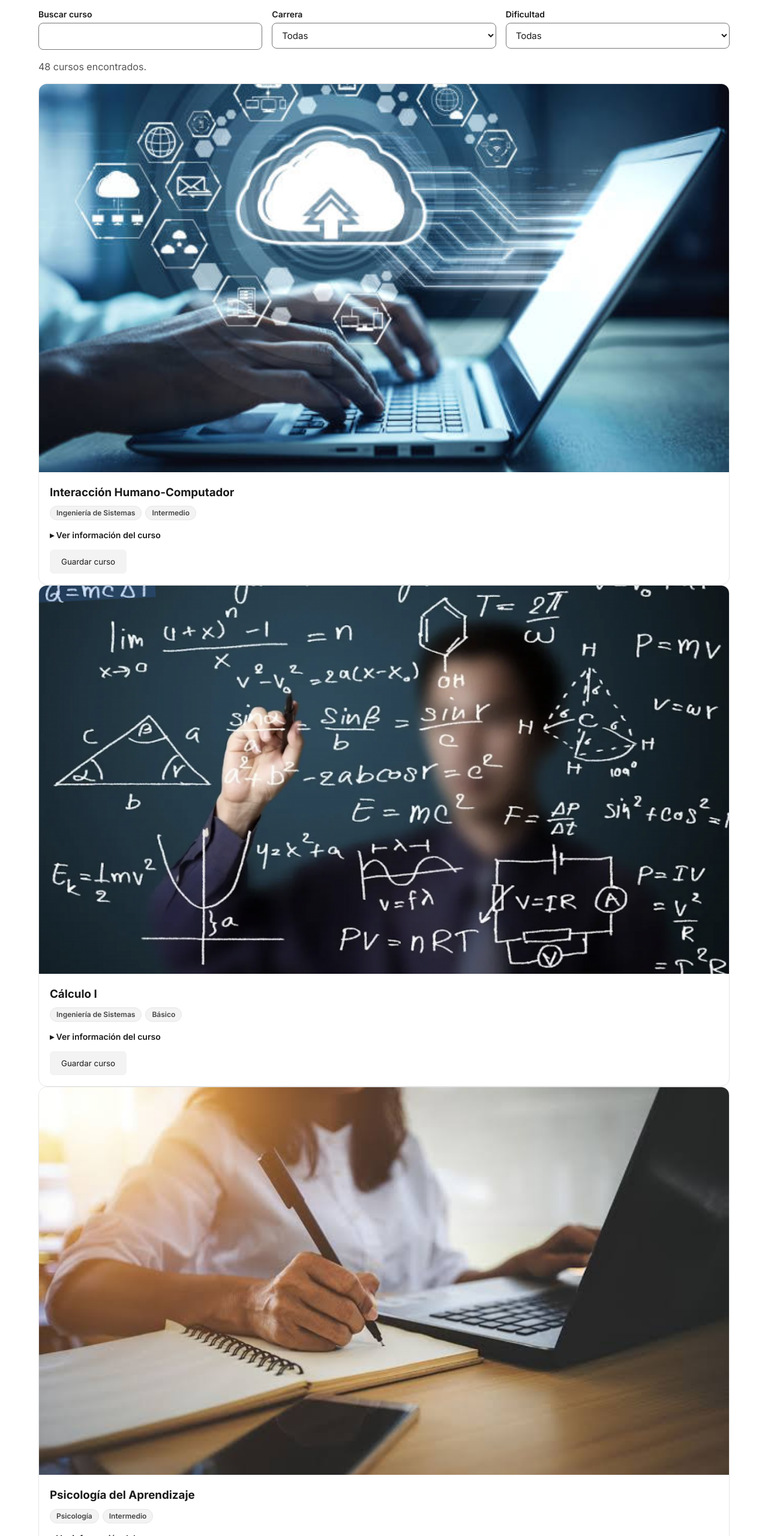
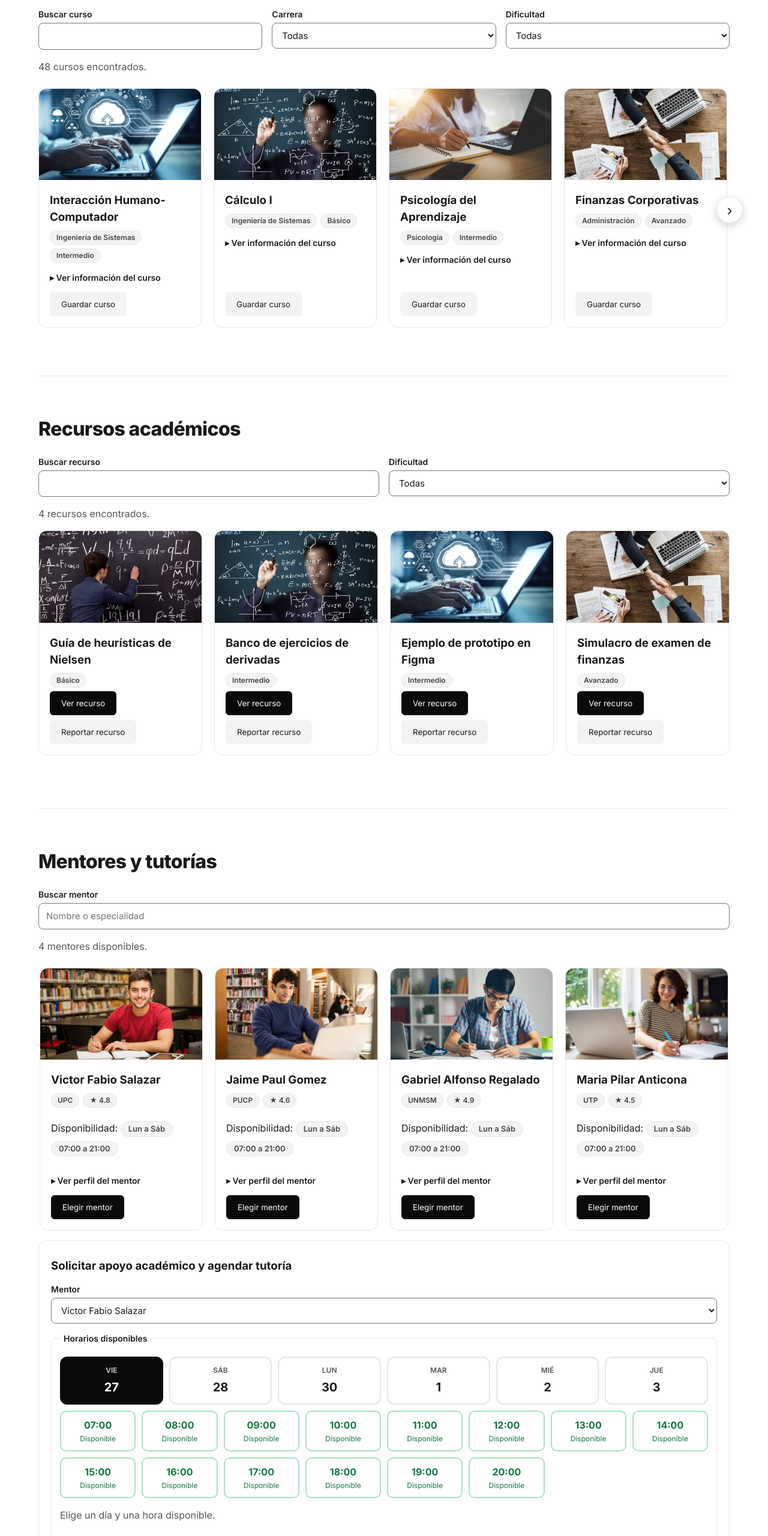
Before and after one commit to bryanalvarado-dev/EduBridge-web, a plain HTML site: page index.html in a window 1280 px wide. Shown: the part 1640-4200 px from the top of the page at 60% size. Drawn offline with Linux system fonts and the light colour scheme.

Commit message:
Update styles.css

```diff
--- a/styles.css
+++ b/styles.css
@@ -456,7 +456,7 @@ summary {
 }
 
 /* ===== RESPONSIVE Y ACCESIBILIDAD ===== */
-@media(max-width:1020px) {
+@media(max-width:1120px) {
   .burger {
     display: block;
   }
@@ -924,3 +924,203 @@ summary {
   margin: 12px 0;
   border-radius: var(--radius);
 }
+
+/* ===== SER MENTOR ===== */
+#mf {
+  max-width: 560px;
+  margin-top: 16px;
+}
+form fieldset {
+  margin: 14px 0 0;
+  padding: 10px 14px 14px;
+  border: 1px solid var(--line);
+  border-radius: 8px;
+}
+form legend {
+  padding: 0 6px;
+  font-size: 14px;
+  font-weight: 600;
+}
+#mpan {
+  margin-top: 24px;
+}
+#mpan h4 {
+  margin: 16px 0 6px;
+}
+#mpan .btn {
+  margin-right: 8px;
+}
+
+/* ===== AGENDA DE HORARIOS (días y horas) ===== */
+.days {
+  display: grid;
+  grid-template-columns: repeat(6, 1fr);
+  gap: 10px;
+  margin: 10px 0;
+}
+.day {
+  display: flex;
+  flex-direction: column;
+  align-items: center;
+  gap: 4px;
+  padding: 12px 6px;
+  font: inherit;
+  color: var(--ink);
+  background: #fff;
+  border: 2px solid var(--line);
+  border-radius: 12px;
+  cursor: pointer;
+}
+.day span {
+  font-size: 12px;
+  font-weight: 600;
+  color: var(--muted);
+}
+.day b {
+  font-size: 20px;
+}
+.day.on {
+  color: #fff;
+  background: var(--black);
+  border-color: var(--black);
+}
+.day.on span {
+  color: #d0d0d0;
+}
+.slots {
+  display: grid;
+  grid-template-columns: repeat(auto-fill, minmax(120px, 1fr));
+  gap: 10px;
+}
+.slot {
+  display: flex;
+  flex-direction: column;
+  align-items: center;
+  gap: 2px;
+  padding: 10px 6px;
+  font: inherit;
+  border: 2px solid;
+  border-radius: 10px;
+  cursor: pointer;
+}
+.slot b {
+  font-size: 16px;
+}
+.slot span {
+  font-size: 12px;
+}
+.slot.ok {
+  color: #0f7a40;
+  background: #fff;
+  border-color: #a7e3c0;
+}
+.slot.sel {
+  color: #0b5f31;
+  background: #e9f9f0;
+  border-color: #0f7a40;
+}
+.slot.res {
+  color: var(--err);
+  background: #fdeceb;
+  border-color: #f3c0bc;
+}
+.slot.off {
+  color: #6b6b6b;
+  background: #f3f3f3;
+  border-color: #e0e0e0;
+}
+.slot:disabled,
+div.slot {
+  cursor: default;
+}
+@media (max-width: 600px) {
+  .days {
+    grid-template-columns: repeat(3, 1fr);
+  }
+}
+
+/* ===== LISTAS CON DESPLAZAMIENTO (historial y ranking) ===== */
+#hs {
+  max-height: 320px;
+  overflow-y: auto;
+  padding-right: 8px;
+  overscroll-behavior: contain;
+}
+#rk {
+  max-height: 440px;
+  overflow-y: auto;
+  padding: 6px;
+  overscroll-behavior: contain;
+}
+
+/* ===== CARRUSEL DE CURSOS ===== */
+.carousel {
+  position: relative;
+}
+.car {
+  display: flex;
+  gap: 20px;
+  padding: 8px 2px 16px;
+  overflow-x: auto;
+  scroll-snap-type: x mandatory;
+  overscroll-behavior-x: contain;
+  scrollbar-width: thin;
+}
+.car > .card {
+  flex: 0 0 calc((100% - 60px) / 4);
+  min-width: 0;
+  scroll-snap-align: start;
+}
+.car-btn {
+  position: absolute;
+  top: calc(50% - 22px);
+  z-index: 5;
+  width: 44px;
+  height: 44px;
+  font-size: 26px;
+  line-height: 1;
+  color: var(--ink);
+  background: #fff;
+  border: 1px solid var(--line);
+  border-radius: 50%;
+  box-shadow: 0 4px 14px rgba(0,0,0,.18);
+  cursor: pointer;
+}
+.car-btn.prev {
+  left: -22px;
+}
+.car-btn.next {
+  right: -22px;
+}
+.car-btn:hover {
+  background: var(--soft);
+}
+.car-btn:disabled {
+  visibility: hidden;
+}
+.card > .cph {
+  display: grid;
+  place-items: center;
+  margin: 0 0 12px;
+  aspect-ratio: 16 / 9;
+  font-size: 13px;
+  color: var(--muted);
+  background: var(--soft);
+  border-bottom: 1px solid var(--line);
+}
+@media (max-width: 1000px) {
+  .car > .card {
+    flex-basis: calc((100% - 20px) / 2);
+  }
+}
+@media (max-width: 600px) {
+  .car > .card {
+    flex-basis: 82%;
+  }
+  .car-btn.prev {
+    left: -10px;
+  }
+  .car-btn.next {
+    right: -10px;
+  }
+}
```
